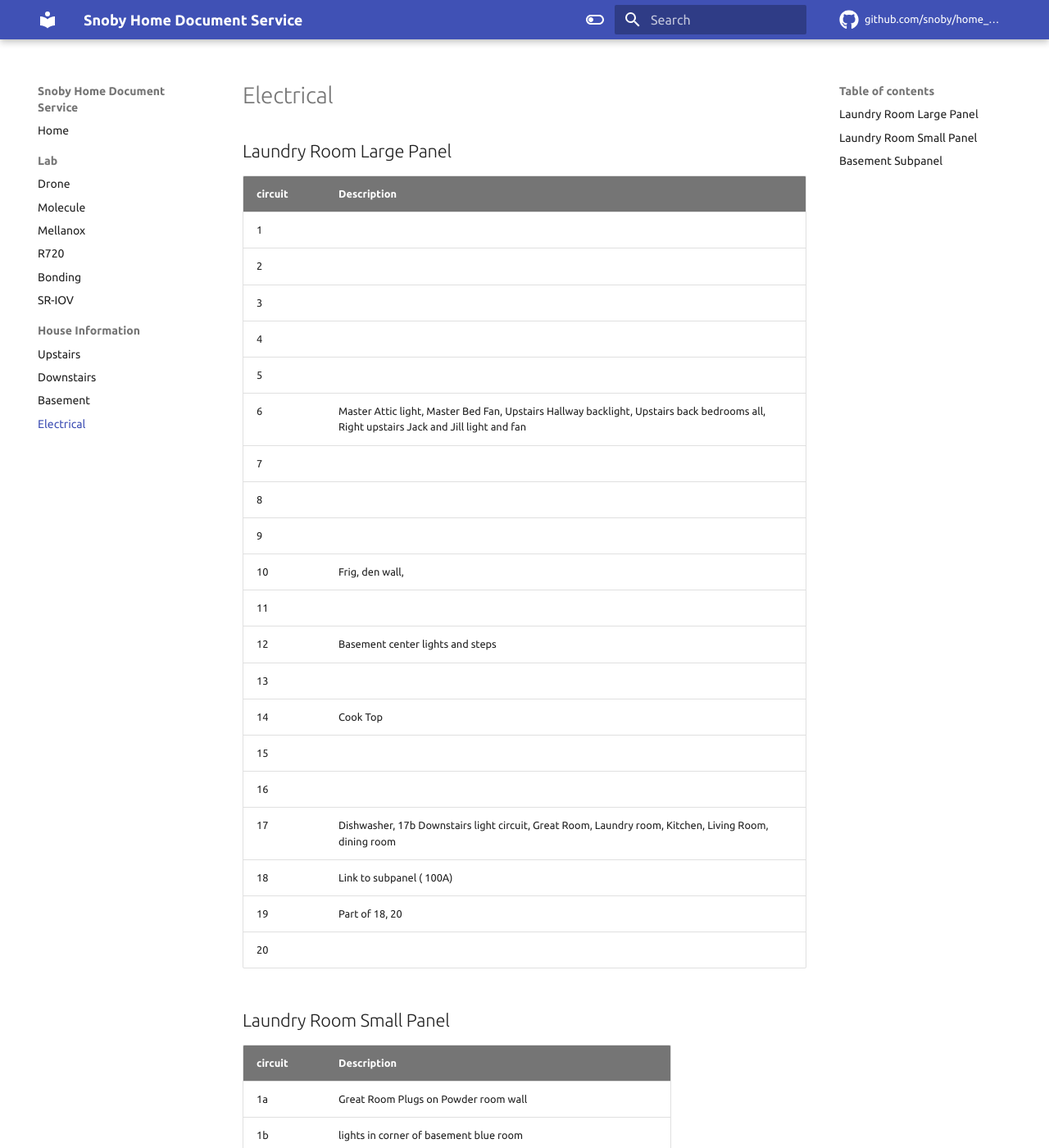
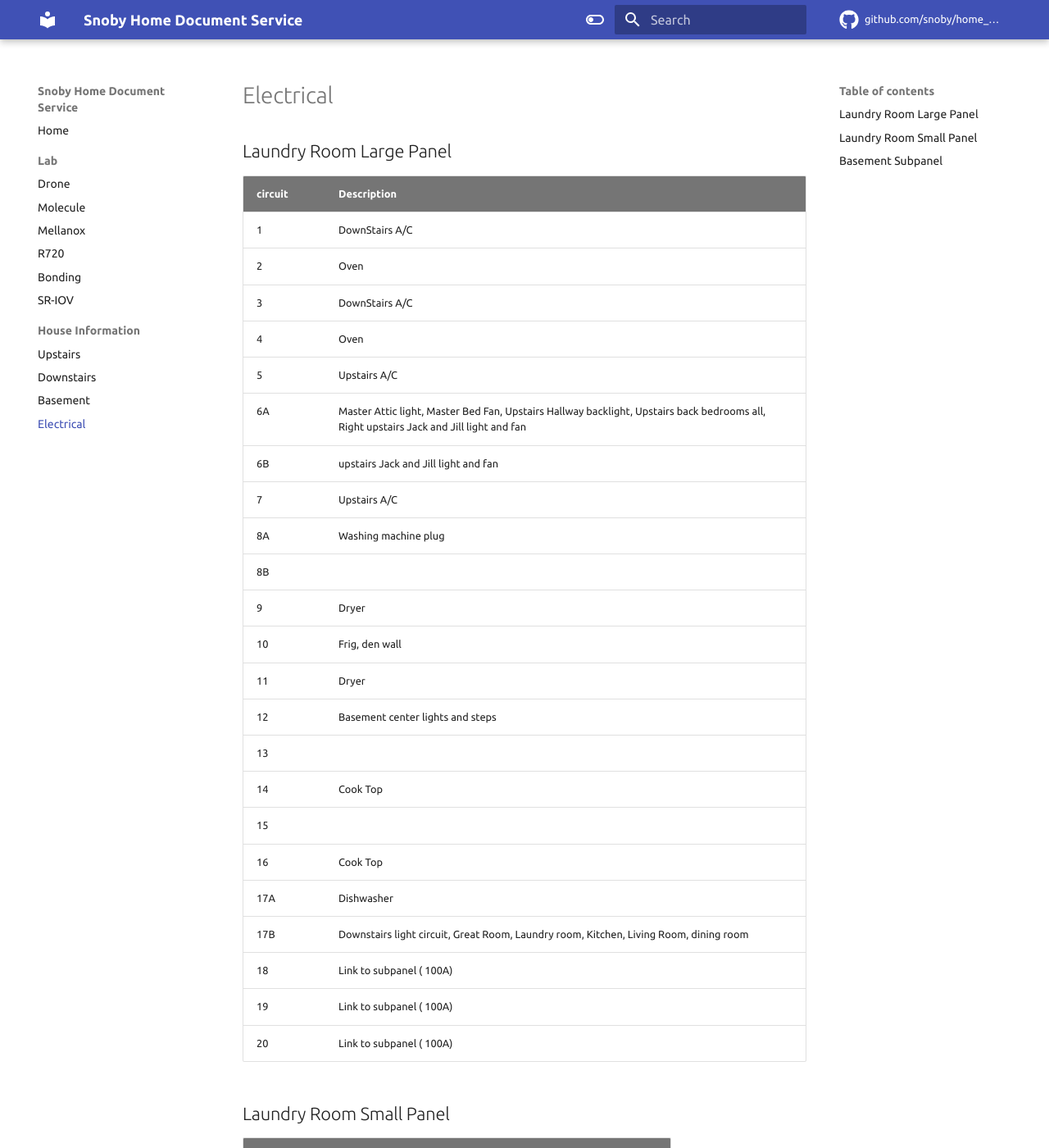
Before and after one commit to snoby/home_docs, an MkDocs documentation site: the page built from docs/rooms/electrical.md, in a window 1280 px wide and 1400 px high. Shown: the whole window at 82% size. Built offline with MkDocs 1.6.1 and Material for MkDocs 9.7.7, drawn with Linux system fonts in a browser that asks for light colours; comment, search, counter and statistics services are not loaded.

Commit message:
added more circuits

```diff
--- a/docs/rooms/electrical.md
+++ b/docs/rooms/electrical.md
@@ -3,26 +3,29 @@
 ## Laundry Room Large Panel
 | circuit  | Description                                                         |
 |--------- |---------------------------------------------------------------------|
-| 1        ||
-| 2        ||
-| 3        ||
-| 4        ||
-| 5        ||
-| 6        | Master Attic light, Master Bed Fan, Upstairs Hallway backlight, Upstairs back bedrooms all, Right upstairs Jack and Jill light and fan                                                                    |
-| 7        ||
-| 8        ||
-| 9        ||
-| 10       |Frig, den wall, |
-| 11       ||
+| 1        |DownStairs A/C                                                       |
+| 2        |Oven                                                                 |
+| 3        |DownStairs A/C                                                       |
+| 4        |Oven                                                                 |
+| 5        |Upstairs A/C|
+| 6A       | Master Attic light, Master Bed Fan, Upstairs Hallway backlight, Upstairs back bedrooms all, Right upstairs Jack and Jill light and fan                                                                    |
+| 6B        | upstairs Jack and Jill light and fan                                                                    |
+| 7        |Upstairs A/C|
+| 8A        |Washing machine plug|
+| 8B        ||
+| 9        | Dryer|
+| 10       |Frig, den wall                                  |
+| 11       |Dryer|
 | 12       |Basement center lights and steps |
 | 13       ||
 | 14       |Cook Top |
 | 15       ||
-| 16       ||
-| 17       |Dishwasher, 17b Downstairs light circuit, Great Room, Laundry room, Kitchen, Living Room, dining room |
+| 16       |Cook Top|
+| 17A      |Dishwasher
+| 17B      | Downstairs light circuit, Great Room, Laundry room, Kitchen, Living Room, dining room |
 | 18       | Link to subpanel ( 100A)|
-| 19       | Part of 18, 20|
-| 20       ||
+| 19       | Link to subpanel ( 100A)|
+| 20       |Link to subpanel ( 100A)|
 
 ## Laundry Room Small Panel
 | circuit  | Description                                                         |
```
